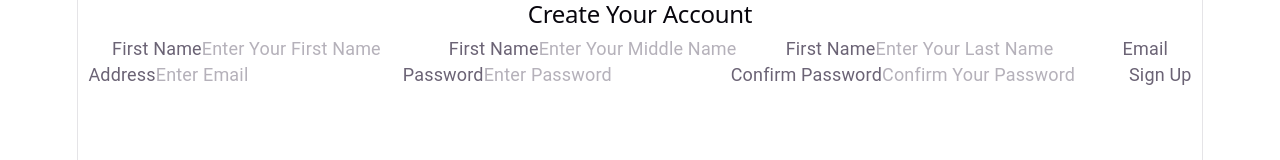
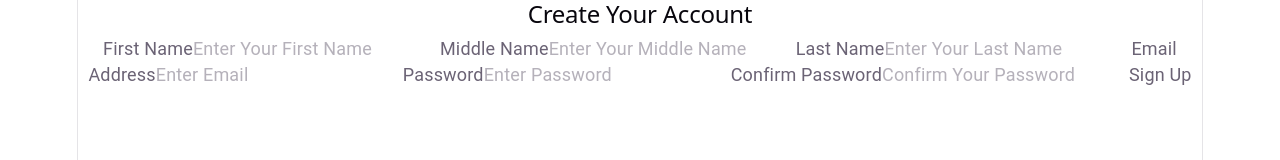
Before and after one commit to madhavmishra09/AIBudge, a React app in the folder frontend/: page /signup in a window 1280 px wide. Shown: the top 160 px of the page. Built offline with nearby package versions, Linux system fonts and the light colour scheme; the HTML template or start-up script is replaced by a standard one.

Commit message:
fix: bugs have been fixed

```diff
--- a/frontend/authentication/signup.jsx
+++ b/frontend/authentication/signup.jsx
@@ -25,9 +25,9 @@ export default function SignUp(){
                     <h2>Create Your Account</h2>
                     <label htmlFor="fname">First Name</label>
                     <input type="text" name="fname" id="fname" placeholder="Enter Your First Name" value={formData.fname} onChange={handleChange} required />
-                    <label htmlFor="firstname">First Name</label>
+                    <label htmlFor="mname">Middle Name</label>
                     <input type="text" name="mname" id="mname" placeholder="Enter Your Middle Name" value={formData.mname} onChange={handleChange} />
-                    <label htmlFor="firstname">First Name</label>
+                    <label htmlFor="lname">Last Name</label>
                     <input type="text" name="lname" id="lname" placeholder="Enter Your Last Name" value={formData.lname} onChange={handleChange} required />
                     <label htmlFor="emailID">Email Address</label>
                     <input type="email" name="email" id="email" placeholder="Enter Email" value={formData.email} onChange={handleChange} required />
```
